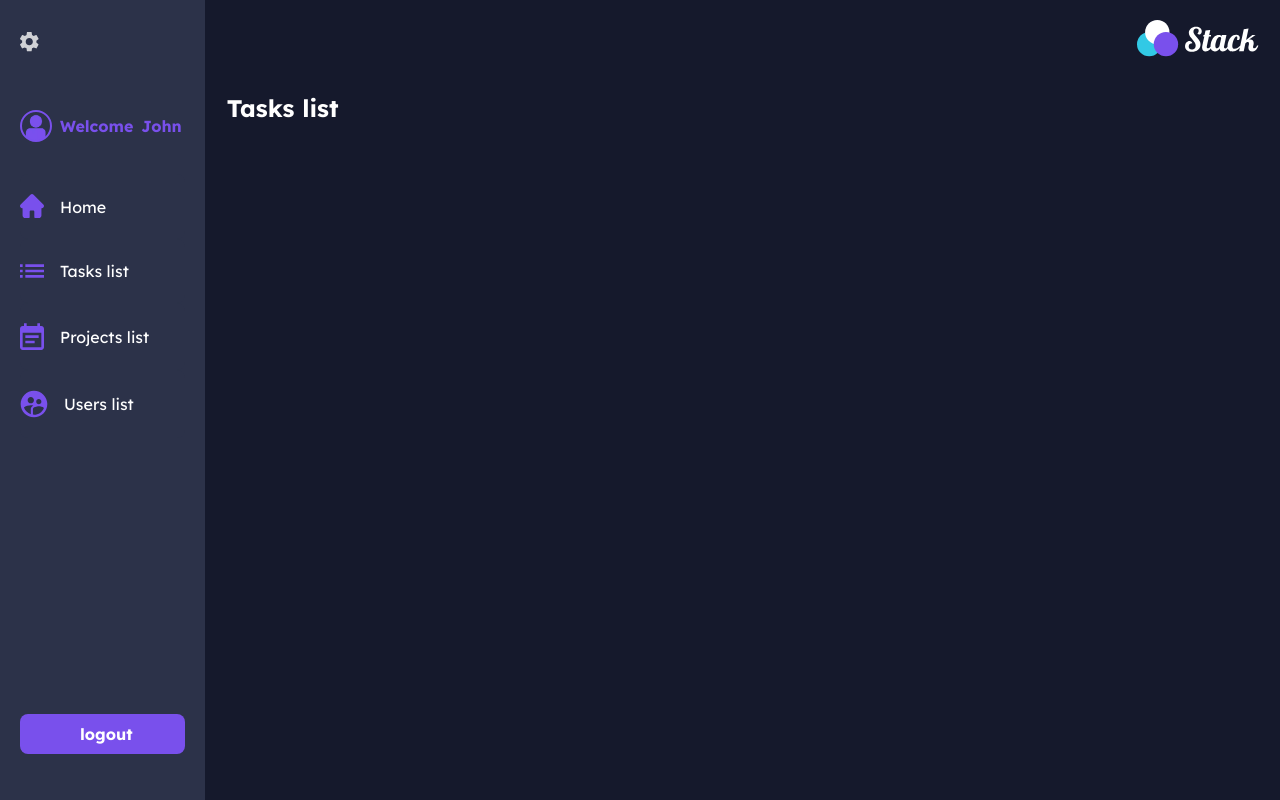
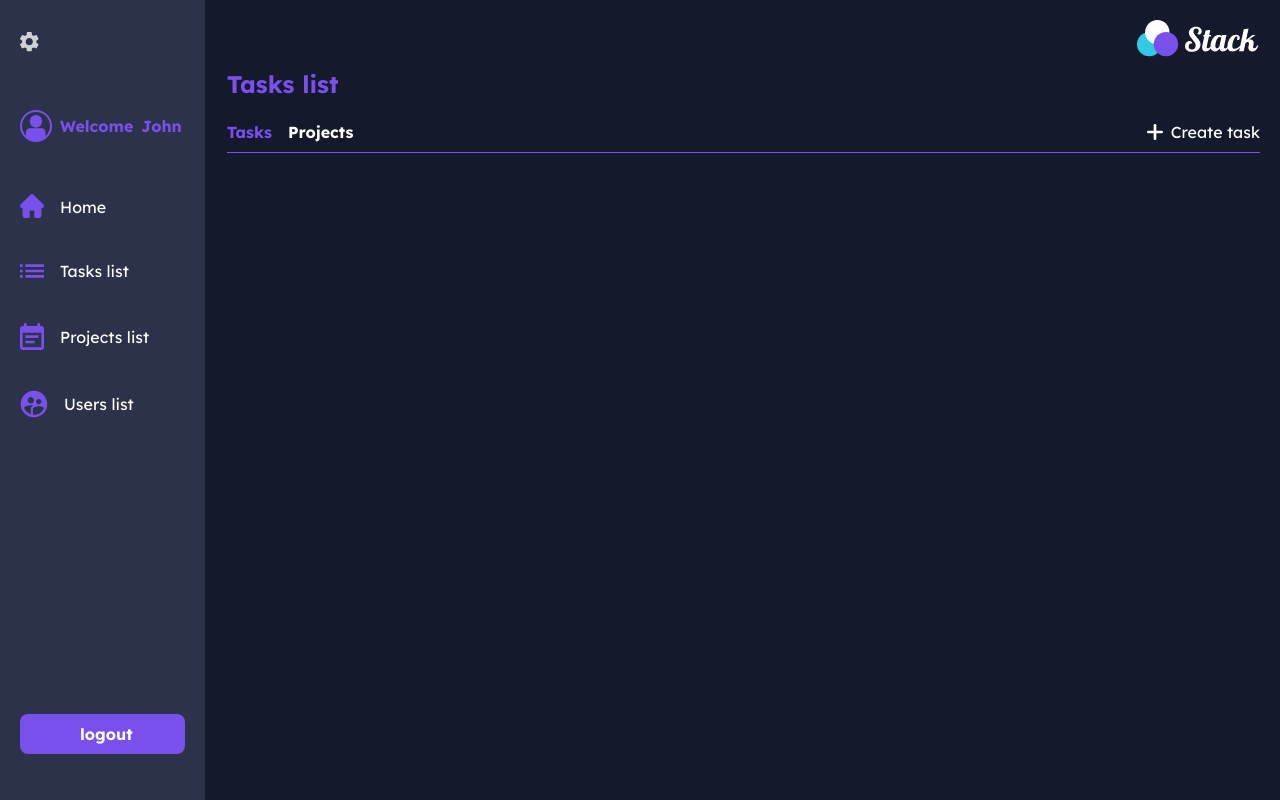
Before and after one commit to WildCodeSchool/2109-wns-remote3-stack-client, a React (Vite) app: page /tasks in a window 1280 px wide. Built offline with nearby package versions, Linux system fonts and the light colour scheme.

Commit message:
add header in tasklist

```diff
--- a/src/components/navigation/HeaderList.tsx
+++ b/src/components/navigation/HeaderList.tsx
@@ -4,23 +4,22 @@ import add from '../../assets/icons/add.svg';
 
 interface IProps {
   setIsForm: Dispatch<SetStateAction<boolean>>;
+  name: string;
 }
 
-function HeaderList({ setIsForm }: IProps): JSX.Element {
+function HeaderList({ setIsForm, name }: IProps): JSX.Element {
   const { pathname } = useLocation();
 
   return (
     <div>
-      <h1 className="text-2xl font-lexend text-purple">Project List</h1>
+      <h1 className="text-2xl mt-2 font-lexend text-purple">{name}</h1>
       <div className="flex w-full justify-between mt-5 border-b border-purple pb-2">
         <div className="flex">
           <Link
-            className={` mr-2 lg:mr-4 ${
-              pathname === '/tasks' && 'text-purple'
-            }`}
+            className={`mr-4 ${pathname === '/tasks' && 'text-purple'}`}
             to="/tasks"
           >
-            Task
+            Tasks
           </Link>
           <Link
             className={`${pathname === '/projects' && 'text-purple'}`}
@@ -35,7 +34,7 @@ function HeaderList({ setIsForm }: IProps): JSX.Element {
           className="flex items-center"
         >
           <img className="h-4 w-4 mr-2" src={add} alt="" />
-          Add Projects
+          {name === 'Projects List' ? <p> Add Projects</p> : <p>Create task</p>}
         </button>
       </div>
     </div>
--- a/src/router.tsx
+++ b/src/router.tsx
@@ -4,7 +4,7 @@ import HomePage from './views/HomePage';
 import Profil from './views/Profil';
 import ProjectList from './views/projects/ProjectList';
 import Settings from './views/Settings';
-import TaskList from './views/TaskList';
+import TaskList from './views/tasks/TaskList';
 import UsersList from './views/UsersList';
 
 function Routes(): JSX.Element {
--- a/src/views/TaskList.tsx
+++ /dev/null
@@ -1,13 +0,0 @@
-import React from 'react';
-
-function TaskList(): JSX.Element {
-  return (
-    <div className="h-full w-full py-8">
-      {' '}
-      <h2 className="font-bold text-2xl">Tasks list</h2>
-      {/* Your code go here */}
-    </div>
-  );
-}
-
-export default TaskList;
--- a/src/views/projects/CreateUpdateProject.tsx
+++ b/src/views/projects/CreateUpdateProject.tsx
@@ -1,4 +1,5 @@
 import React, { Dispatch, SetStateAction } from 'react';
+import { useForm } from 'react-hook-form';
 import close from '../../assets/icons/close.svg';
 
 interface IProps {
@@ -7,6 +8,11 @@ interface IProps {
 }
 
 function CreateUpdateProject({ isForm, setIsForm }: IProps): JSX.Element {
+  const { handleSubmit } = useForm();
+
+  const onSubmit = () => {
+    console.log('hello');
+  };
   return (
     <div
       className={`py-4 w-0 border-r border-purple  pr-5 ${
@@ -19,6 +25,12 @@ function CreateUpdateProject({ isForm, setIsForm }: IProps): JSX.Element {
           <img className="h-5 w-5" src={close} alt="" />
         </button>
       </div>
+
+      <form onSubmit={handleSubmit(onSubmit)} action="create/Update project">
+        <label htmlFor="name">
+          <input type="text" />
+        </label>
+      </form>
     </div>
   );
 }
--- a/src/views/projects/ProjectList.tsx
+++ b/src/views/projects/ProjectList.tsx
@@ -29,19 +29,24 @@ function ProjectList(): JSX.Element {
 
   return (
     <div className="py-5 lg:py-0">
-      <HeaderList setIsForm={setIsForm} />
+      <HeaderList name="Projects List" setIsForm={setIsForm} />
       <div className={`${isForm && 'flex'}`}>
         {isForm && (
           <CreateUpdateProject setIsForm={setIsForm} isForm={isForm} />
         )}
         <div
-          className={`mt-2 ${
-            isForm && 'hidden lg:flex lg:flex-col lg:w-6/12 pl-5'
+          className={`${
+            isForm ? 'hidden lg:flex lg:flex-col lg:w-6/12 pl-5' : 'mt-2'
           }`}
         >
           {data.map((item) => {
             return <OneProject isForm={isForm} item={item} />;
           })}
+          {data.length === 0 && (
+            <p className="font-normal lg:py-5 py-2 text-purple">
+              There is no projects for now
+            </p>
+          )}
         </div>
       </div>
     </div>
--- /dev/null
+++ b/src/views/tasks/TaskList.tsx
@@ -0,0 +1,14 @@
+import React, { useState } from 'react';
+import HeaderList from '../../components/navigation/HeaderList';
+
+function TaskList(): JSX.Element {
+  const [isForm, setIsForm] = useState(false);
+  return (
+    <div className="py-5 lg:py-0">
+      <HeaderList setIsForm={setIsForm} name="Tasks list" />
+      {isForm && <p>form</p>}
+    </div>
+  );
+}
+
+export default TaskList;
```
